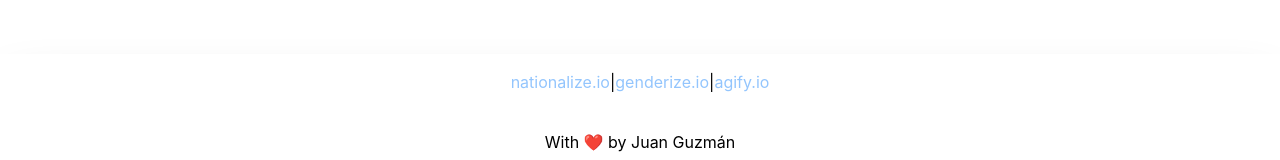
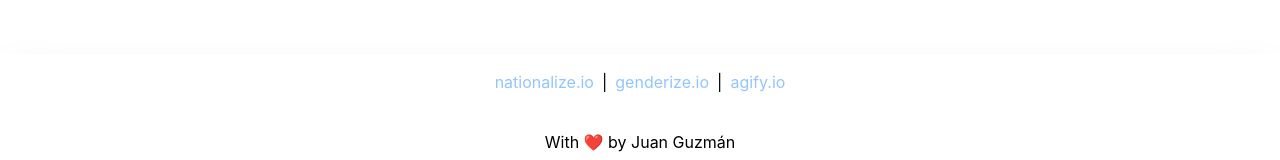
Before and after one commit to juanguzmandev/darien-test, a React (Create React App) app: page / in a window 1280 px wide. Shown: the part 626-786 px from the top of the page. Built offline with nearby package versions, Linux system fonts and the light colour scheme.

Commit message:
space between libraries names (last try)

```diff
--- a/src/App.js
+++ b/src/App.js
@@ -241,24 +241,24 @@
 					className="bg-white fixed flex flex-col items-center justify-center m-0 shadow-2xl w-full"
 					style={{ bottom: "0" }}
 				>
-					<span className="my-4 mx-2">
+					<span className="my-4">
 						<a
 							href="https://nationalize.io/"
-							className="text-blue-300 hover:text-blue-500"
+							className="text-blue-300 hover:text-blue-500 mx-2"
 						>
 							nationalize.io
 						</a>
 						|
 						<a
 							href="https://genderize.io/"
-							className="text-blue-300 hover:text-blue-500"
+							className="text-blue-300 hover:text-blue-500 mx-2"
 						>
 							genderize.io
 						</a>
 						|
 						<a
 							href="https://agify.io/"
-							className="text-blue-300 hover:text-blue-500"
+							className="text-blue-300 hover:text-blue-500 mx-2"
 						>
 							agify.io
 						</a>
```
